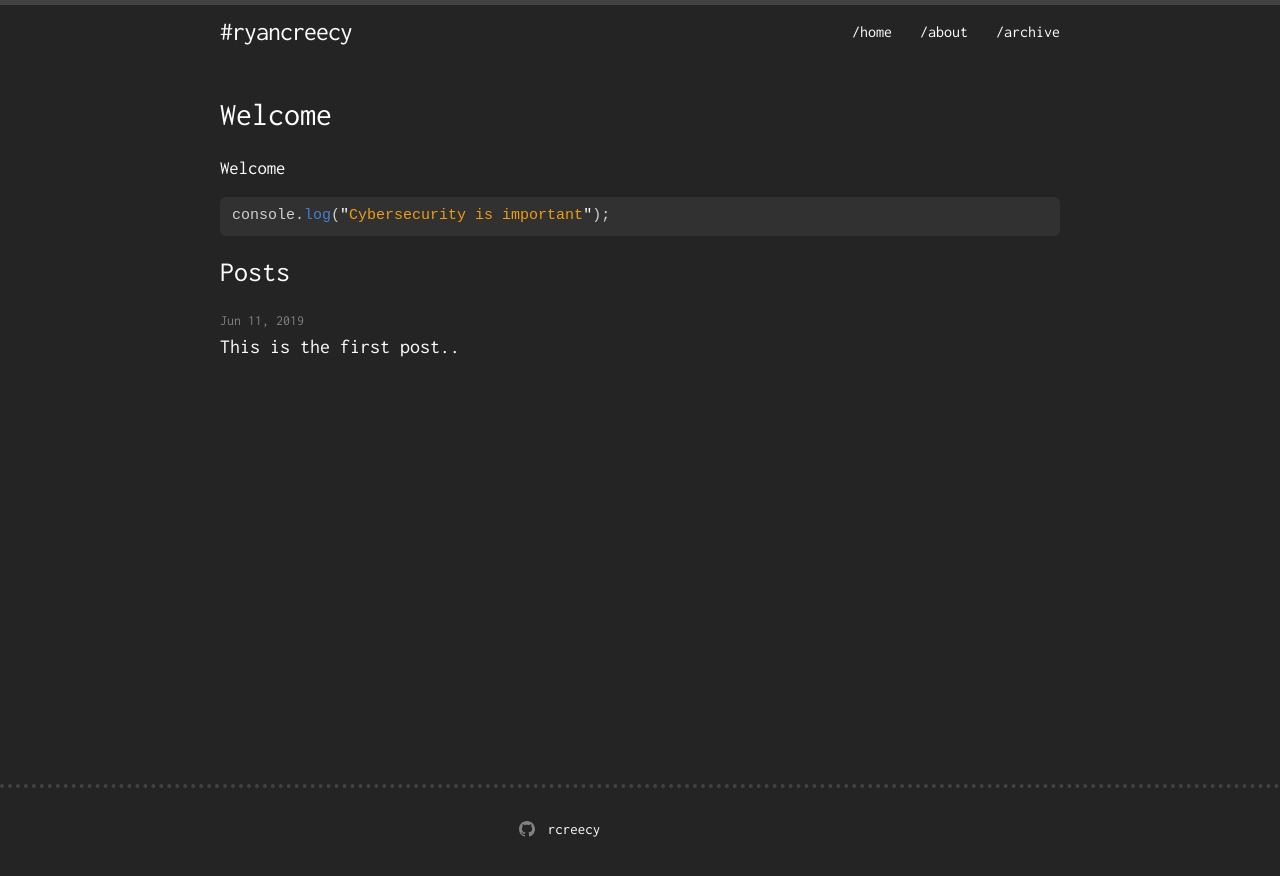
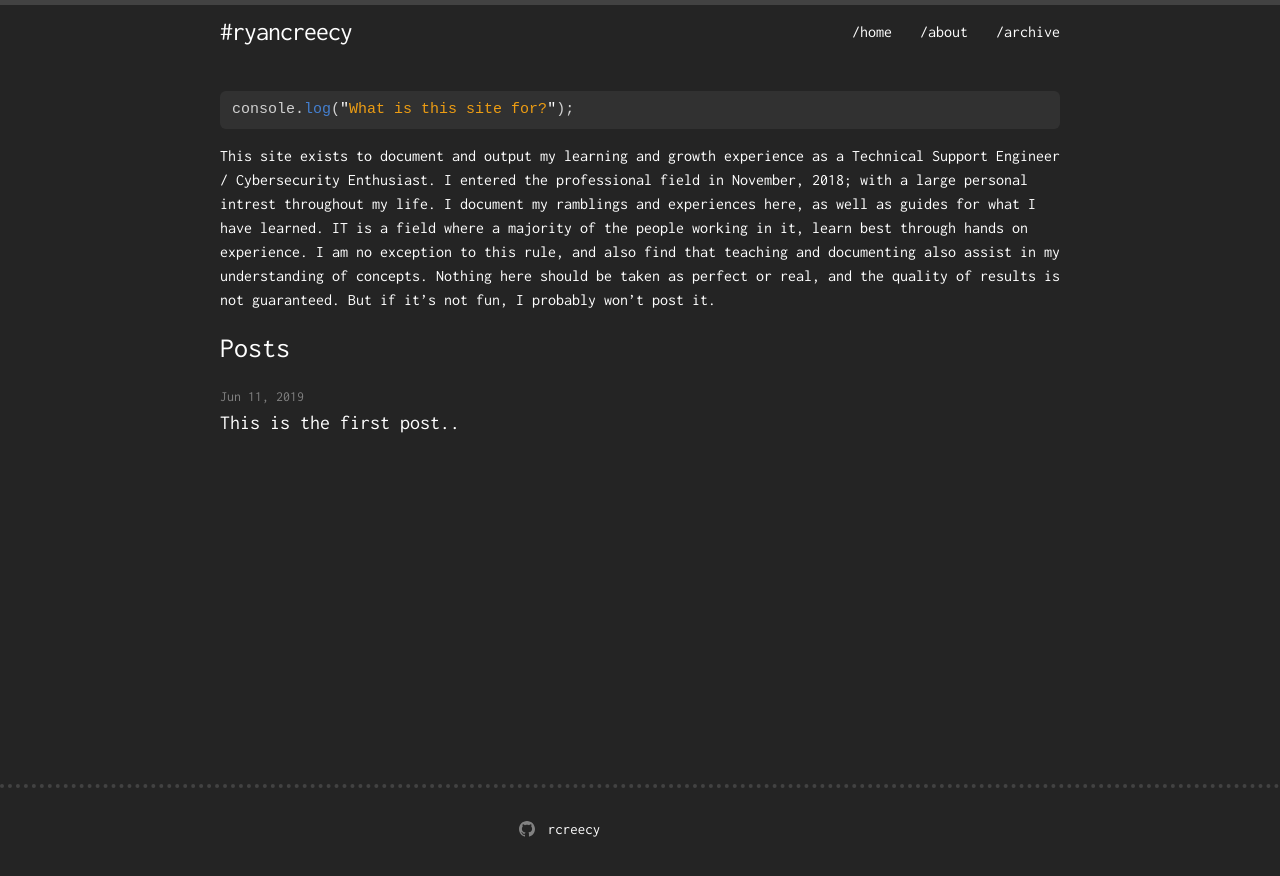
Before and after one commit to rcreecy/ryancreecy, a Jekyll site: the page built from index.md, in a window 1280 px wide. Shown: the top 876 px of the page. Built offline with Jekyll 4.4.1, drawn with Linux system fonts in a browser that asks for light colours; our own code applies the rules of GitHub Pages for plain Markdown files.

Commit message:
updated homepage

````diff
--- a/index.md
+++ b/index.md
@@ -5,8 +5,7 @@
 layout: home
 ---
 
-### Welcome
-
 ```javascript
-console.log("Cybersecurity is important");
+console.log("What is this site for?");
 ```
+This site exists to document and output my learning and growth experience as a Technical Support Engineer / Cybersecurity Enthusiast. I entered the professional field in November, 2018; with a large personal intrest throughout my life. I document my ramblings and experiences here, as well as guides for what I have learned. IT is a field where a majority of the people working in it, learn best through hands on experience. I am no exception to this rule, and also find that teaching and documenting also assist in my understanding of concepts. Nothing here should be taken as perfect or real, and the quality of results is not guaranteed. But if it's not fun, I probably won't post it.
````
